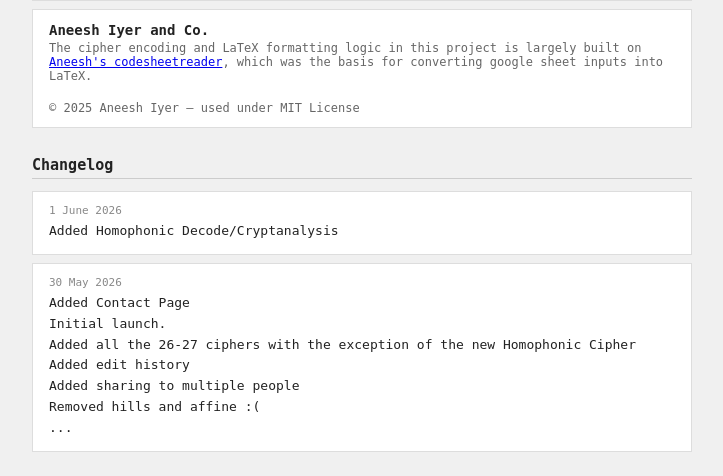
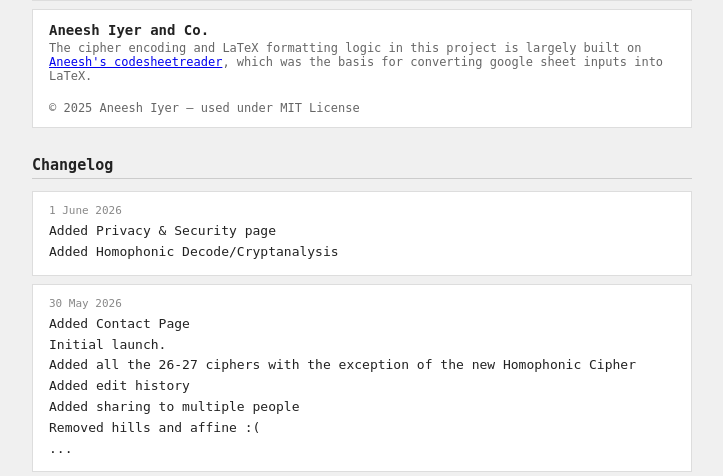
Before and after one commit to will20090/codebusters-test-writer, a Flask app: page /contact in a window 1280 px wide. Shown: the part 324-800 px from the top of the page, without its empty margins (278-1001 px from the left). Run offline with Flask 3, Linux system fonts and the light colour scheme; some libraries are stand-ins or nearby versions.

Commit message:
update changelog

```diff
--- a/templates/contact.html
+++ b/templates/contact.html
@@ -52,6 +52,7 @@ p { font-size: 13px; line-height: 1.7; margin-bottom: 10px; color: #333; }
 
   <div class="changelog-entry">
     <div class="changelog-date">1 June 2026</div>
+    <div class="changelog-text">Added Privacy & Security page</div>
     <div class="changelog-text">Added Homophonic Decode/Cryptanalysis</div>
   </div>
   <div class="changelog-entry">
```
